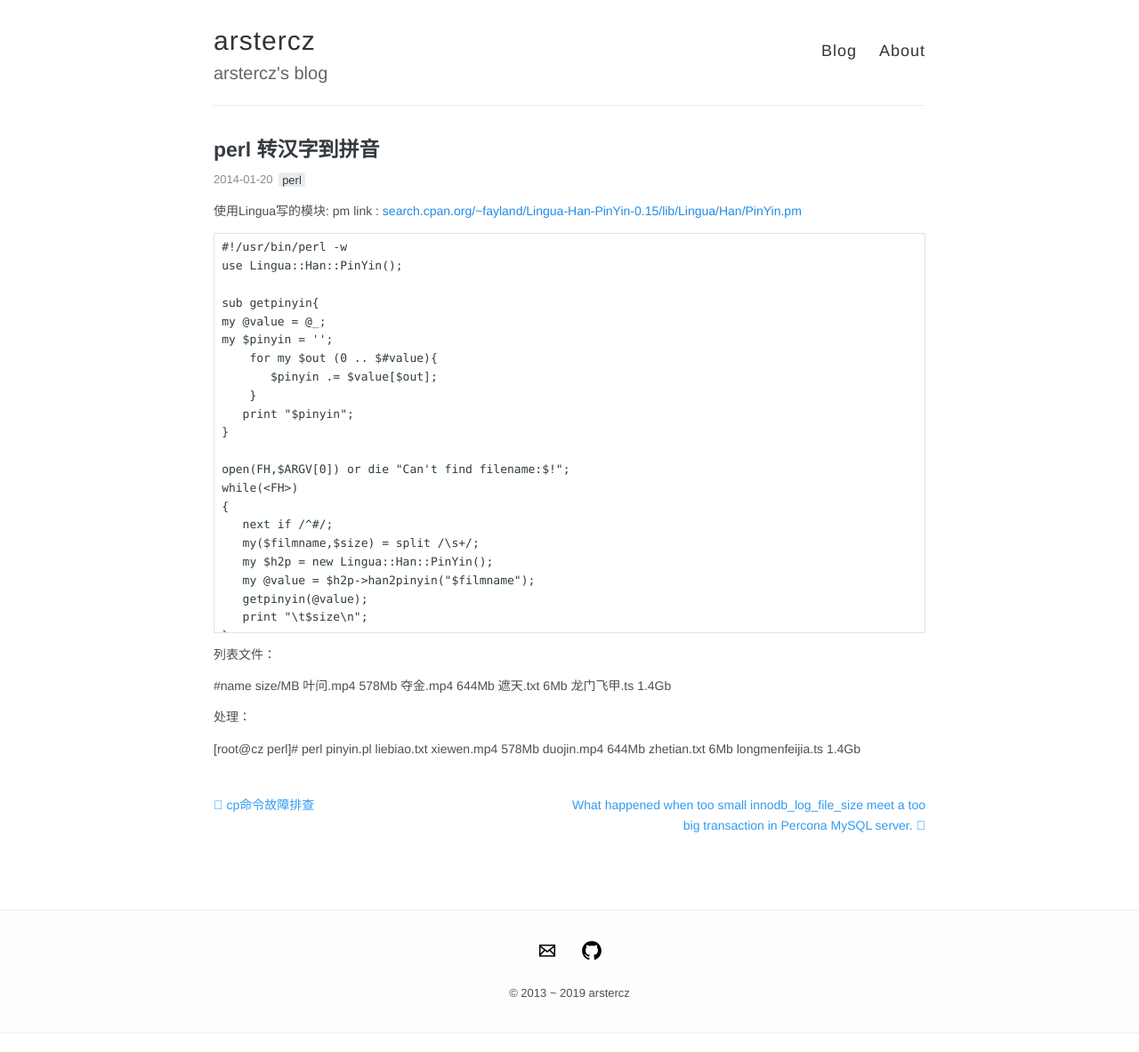
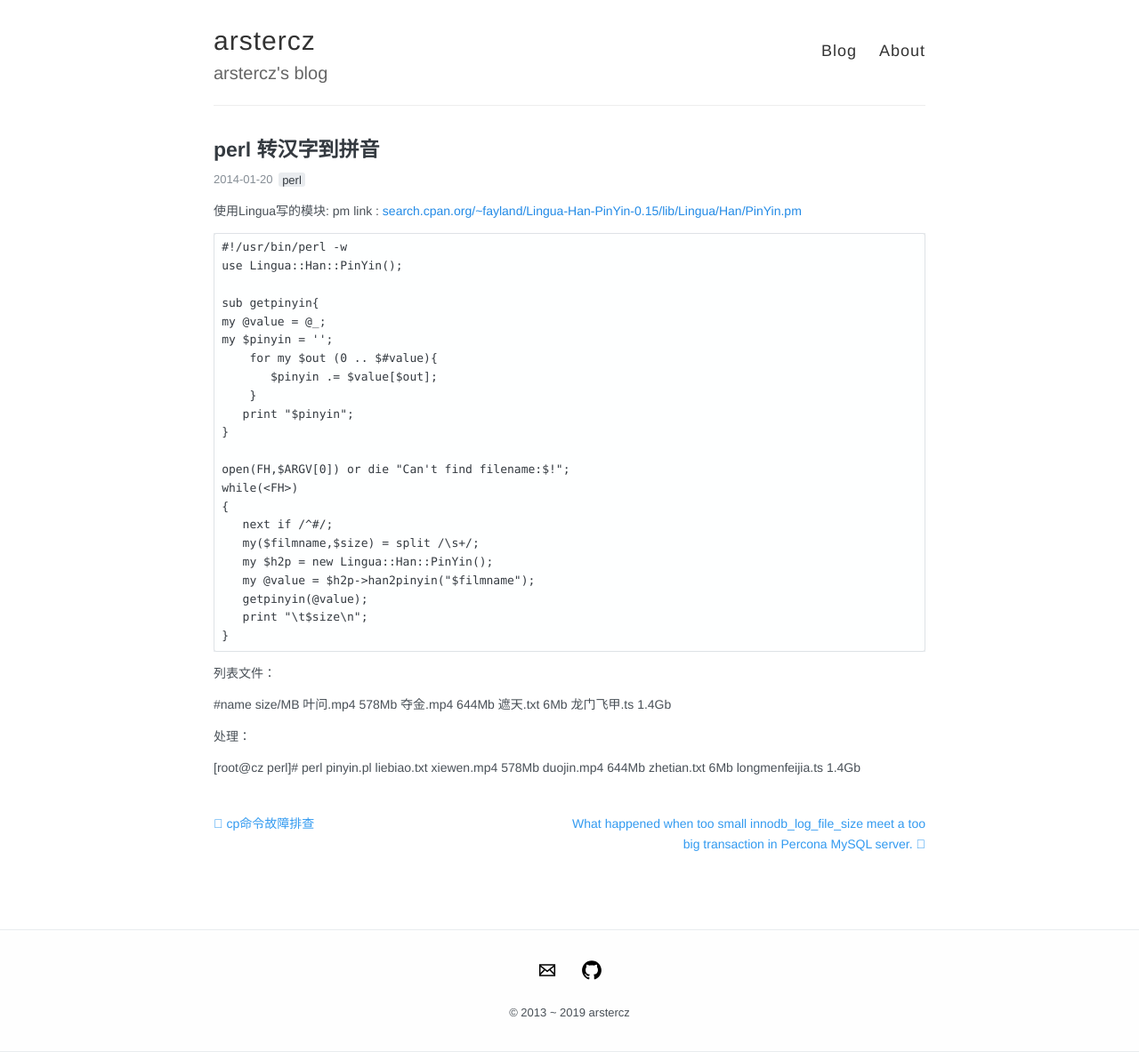
Before and after one commit to arstercz/arstercz.github.io, a Jekyll site: the page built from _posts/2014-01-21-perl-%e8%bd%ac%e6%b1%89%e5%ad%97%e5%88%b0%e6%8b%bc%e9%9f%b3.md, in a window 1280 px wide. Shown: the whole page at 89% size. Built offline with Jekyll 4.4.1, drawn with Linux system fonts in a browser that asks for light colours; comment, search, counter and statistics services are not loaded; before the commit the page ends 1162 px from its top, so only the background shows below that.

Commit message:
adjust max height

```diff
--- a/_sass/_highlights.scss
+++ b/_sass/_highlights.scss
@@ -16,7 +16,7 @@
   border: 1px solid $oc-gray-3;
   border-radius: 3px;
   margin: 1em 0;
-  max-height: 450px;
+  max-height: 500px;
   overflow: auto;
   //background: $oc-lime-0;
   background: #feffff;
```
